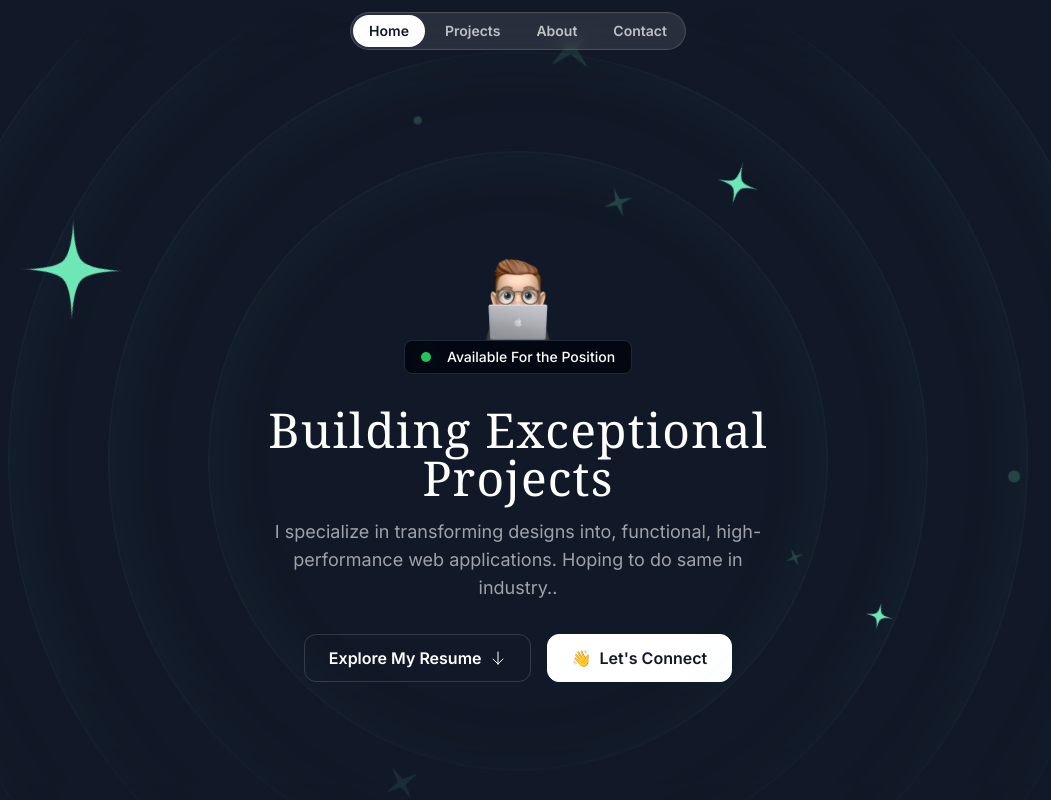
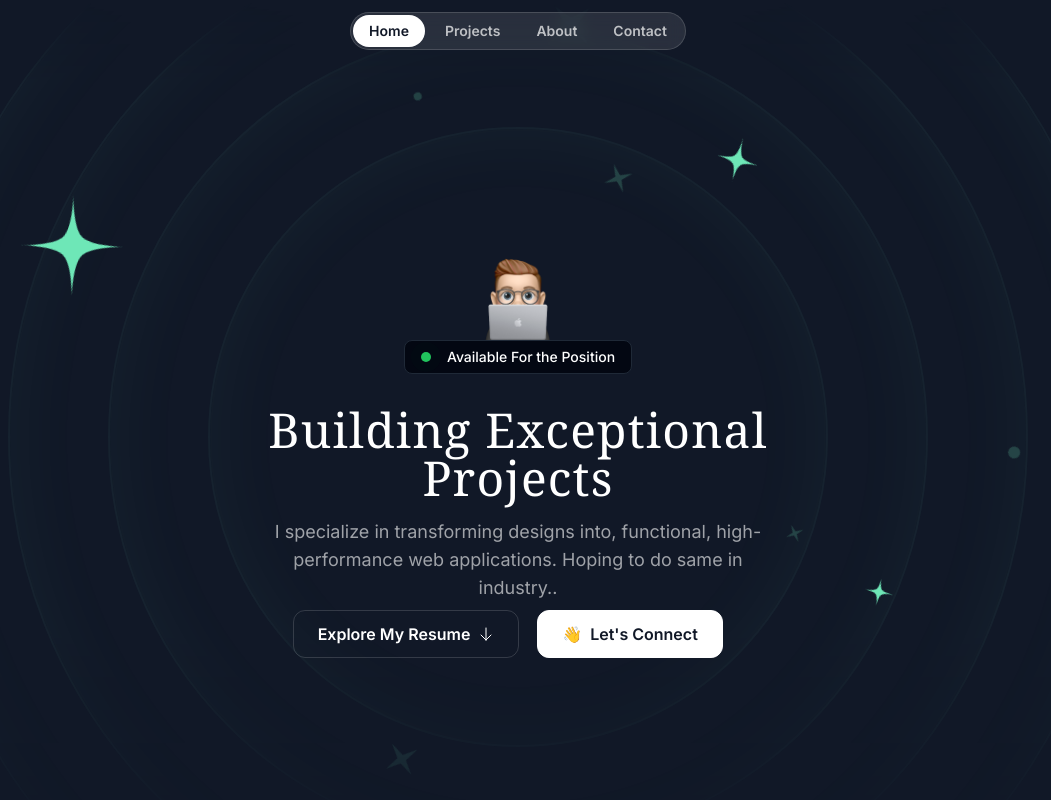
Before and after one commit to r-kaveri24/Porfolio, a Next.js app: page / in a window 1280 px wide. Shown: the top 800 px of the page, without its empty margins (122-1173 px from the left). Built offline with nearby package versions, Linux system fonts and the light colour scheme; a web font is replaced by a local one.

Commit message:
changes to the page

```diff
--- /dev/null
+++ b/src/app/contact/page.tsx
@@ -0,0 +1,8 @@
+'use client'
+export default function ContactPage() {
+    return (
+        <div>
+            <h1>Contact Page</h1>
+        </div>
+    );
+}
--- a/src/sections/Hero.tsx
+++ b/src/sections/Hero.tsx
@@ -1,3 +1,5 @@
+"use client"
+
 import memojiImage from '@/assets/images/memoji-computer.png'
 import grainImage from '@/assets/images/grain.jpg'
 import StarIcon from "@/assets/icons/star.svg"
@@ -5,8 +7,12 @@ import SparkleIcon from '@/assets/icons/sparkle.svg'
 import ArrowDown from '@/assets/icons/arrow-down.svg'
 import Image from 'next/image';
 import { HeroOrbit } from '@/components/HeroOrbit';
-import Link from 'next/link'
+import { useRouter } from 'next/navigation'
+
+
+
 export const HeroSection = () => {
+  const router = useRouter();
   return (<div id='home' className='py-32 md:py-48 lg:py-60 relative z-0 overflow-x-clip'>
     <div className='absolute inset-0 [mask-image:linear-gradient(to_bottom,transparent,black_10%,black_70%,transparent)]'>
       <div
@@ -63,17 +69,17 @@ export const HeroSection = () => {
         <h1 className='font-serif text-3xl md:text-5xl text-center mt-8 tracking-wide'>Building Exceptional Projects</h1>
         <p className='mt-4 text-center md:text-lg text-white/60'>I specialize in transforming designs into, functional, high-performance web applications. Hoping to do same in industry..</p>
       </div>
-      <div className='flex flex-col md:flex-row justify-center items-center mt-8 gap-4'>
-        <button className='inline-flex items-center gap-2 border border-white/15 px-6 h-12 rounded-xl'>
+      <div className='relative flex flex-col md:flex-row justify-center items-center mt-8 gap-4'>
+        <button className='absolute -translate-x-28  inline-flex items-center gap-2 border border-white/15 px-6 h-12 rounded-xl z-8'>
           <span className='font-semibold'>Explore My Resume</span>
           <ArrowDown className='size-4' />
         </button>
-        <Link href='#contact' legacyBehavior>
-          <button className='inline-flex items-center gap-2 border border-white bg-white text-gray-900 h-12 px-6 rounded-xl '>
-            <span>👋</span>
-            <span className='font-semibold'>Let&apos;s Connect</span>
-          </button>
-        </Link>
+        <button
+          className='absolute translate-x-28 inline-flex items-center gap-2 border border-white bg-white text-gray-900 h-12 px-6 rounded-xl cursor-pointer z-8'
+          onClick={() => router.push("/contact")}>
+          <span>👋</span>
+          <span className='font-semibold'>Let&apos;s Connect</span>
+        </button>
       </div>
     </div>
   </div>
```
